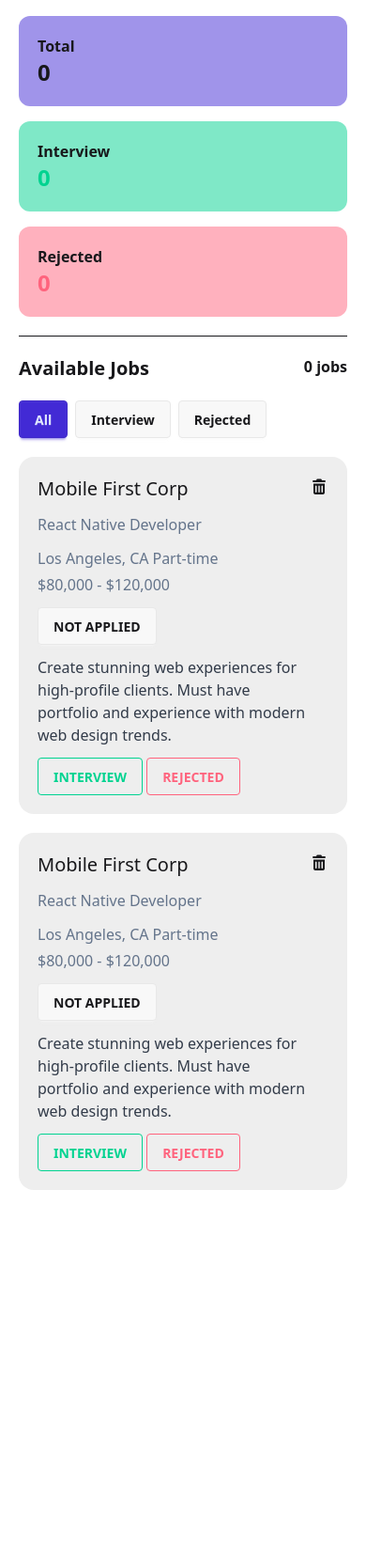
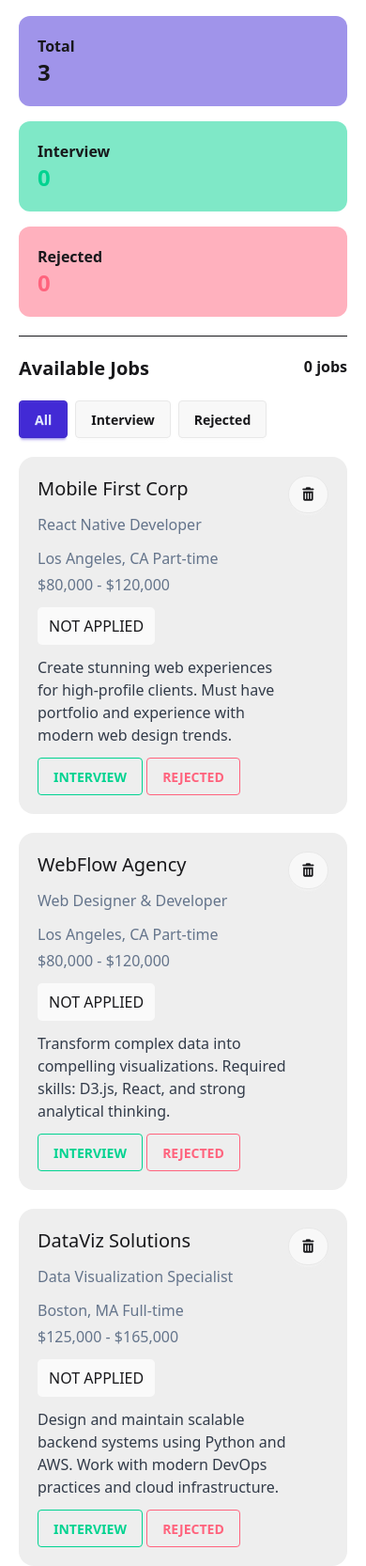
Before and after one commit to nayon-kumar/Programming-Hero-Assignment-4, a plain HTML site: page index.html in a window 390 px wide. Shown: the part 55-1721 px from the top of the page at 94% size. Before the commit the page ends 1321 px from the top, so only its background shows below. Drawn offline with nearby package versions, Linux system fonts and the light colour scheme.

Commit message:
No jobs available function added

```diff
--- a/index.html
+++ b/index.html
@@ -64,10 +64,25 @@
           <button id="interviewFilter" class="btn">Interview</button>
           <button id="rejectedFilter" class="btn">Rejected</button>
         </div>
+        <!-- Filtered elements -->
+        <div id="allFilteredElemet" class="space-y-5"></div>
+
+        <!-- No jobs available -->
+        <div id="noJob" class="my-[100px] hidden">
+          <div class="text-center">
+            <img class="mx-auto" src="images/jobs.png" alt="" />
+            <h3 class="text-xl mt-5 font-bold">No jobs available</h3>
+            <p class="text-[#64748B]">
+              Check back soon for new job opportunities
+            </p>
+          </div>
+        </div>
         <!-- Main Container -->
-        <div class="space-y-5">
+        <div id="allCards" class="space-y-5 hidden">
           <!-- Card -->
-          <div class="flex justify-between bg-base-300 p-5 rounded-2xl">
+          <div
+            class="cardContainer flex justify-between bg-base-300 p-5 rounded-2xl"
+          >
             <div class="space-y-3">
               <h3 class="companyName text-xl">Mobile First Corp</h3>
               <p class="position text-[#64748B]">React Native Developer</p>
@@ -76,7 +91,11 @@
                 <p class="type">Part-time</p>
                 <p class="salary">$80,000 - $120,000</p>
               </div>
-              <button class="statuss btn uppercase">Not Applied</button>
+              <button
+                class="statuss bg-white/70 px-3 py-2 rounded-[5px] uppercase"
+              >
+                Not Applied
+              </button>
               <p class="description text-[#323B49]">
                 Create stunning web experiences for high-profile clients. Must
                 have portfolio and experience with modern web design trends.
@@ -93,25 +112,31 @@
               </div>
             </div>
             <div>
-              <button class="cursor-pointer">
+              <button class="btn px-3 py-2 rounded-full">
                 <i class="fa-solid fa-trash-can"></i>
               </button>
             </div>
           </div>
           <!-- Card -->
-          <div class="flex justify-between bg-base-300 p-5 rounded-2xl">
+          <div
+            class="cardContainer flex justify-between bg-base-300 p-5 rounded-2xl"
+          >
             <div class="space-y-3">
-              <h3 class="companyName text-xl">Mobile First Corp</h3>
-              <p class="position text-[#64748B]">React Native Developer</p>
+              <h3 class="companyName text-xl">WebFlow Agency</h3>
+              <p class="position text-[#64748B]">Web Designer & Developer</p>
               <div class="flex flex-wrap gap-1 text-[#64748B]">
                 <p class="location">Los Angeles, CA</p>
                 <p class="type">Part-time</p>
                 <p class="salary">$80,000 - $120,000</p>
               </div>
-              <button class="statuss btn uppercase">Not Applied</button>
+              <button
+                class="statuss bg-white/70 px-3 py-2 rounded-[5px] uppercase"
+              >
+                Not Applied
+              </button>
               <p class="description text-[#323B49]">
-                Create stunning web experiences for high-profile clients. Must
-                have portfolio and experience with modern web design trends.
+                Transform complex data into compelling visualizations. Required
+                skills: D3.js, React, and strong analytical thinking.
               </p>
               <div>
                 <button
@@ -125,7 +150,47 @@
               </div>
             </div>
             <div>
-              <button class="cursor-pointer">
+              <button class="btn px-3 py-2 rounded-full">
+                <i class="fa-solid fa-trash-can"></i>
+              </button>
+            </div>
+          </div>
+          <!-- Card -->
+          <div
+            class="cardContainer flex justify-between bg-base-300 p-5 rounded-2xl"
+          >
+            <div class="space-y-3">
+              <h3 class="companyName text-xl">DataViz Solutions</h3>
+              <p class="position text-[#64748B]">
+                Data Visualization Specialist
+              </p>
+              <div class="flex flex-wrap gap-1 text-[#64748B]">
+                <p class="location">Boston, MA</p>
+                <p class="type">Full-time</p>
+                <p class="salary">$125,000 - $165,000</p>
+              </div>
+              <button
+                class="statuss bg-white/70 px-3 py-2 rounded-[5px] uppercase"
+              >
+                Not Applied
+              </button>
+              <p class="description text-[#323B49]">
+                Design and maintain scalable backend systems using Python and
+                AWS. Work with modern DevOps practices and cloud infrastructure.
+              </p>
+              <div>
+                <button
+                  class="interviewBtn uppercase btn btn-outline btn-success"
+                >
+                  Interview
+                </button>
+                <button class="rejectedBtn uppercase btn btn-outline btn-error">
+                  Rejected
+                </button>
+              </div>
+            </div>
+            <div>
+              <button class="btn px-3 py-2 rounded-full">
                 <i class="fa-solid fa-trash-can"></i>
               </button>
             </div>
--- a/script/script.js
+++ b/script/script.js
@@ -21,3 +21,115 @@
 
   rejectedFilter.classList.add("btn-primary");
 });
+
+// List and list calculation
+let allList = [];
+let interviewList = [];
+let rejectedList = [];
+
+function updateAll() {
+  document.getElementById("total").innerText = allList.length;
+  document.getElementById("interview").innerText = interviewList.length;
+  document.getElementById("rejected").innerText = rejectedList.length;
+}
+
+// Select all cards
+const allCards = document.querySelectorAll(".cardContainer");
+allCards.forEach((card, index) => {
+  const companyName = card.querySelector(".companyName").innerText;
+  const position = card.querySelector(".position").innerText;
+  const location = card.querySelector(".location").innerText;
+  const type = card.querySelector(".type").innerText;
+  const salary = card.querySelector(".salary").innerText;
+  const description = card.querySelector(".description").innerText;
+  const statuss = card.querySelector(".statuss").innerText;
+
+  const cardObj = {
+    id: index,
+    companyName,
+    position,
+    location,
+    type,
+    salary,
+    description,
+    statuss,
+  };
+  allList.push(cardObj);
+});
+
+updateAll();
+
+// Show all card
+function showAllCards() {
+  const allFilteredElemet = document.getElementById("allFilteredElemet");
+
+  for (const card of allList) {
+    const div = document.createElement("div");
+    div.innerHTML = `
+    <div
+            class="cardContainer flex justify-between bg-base-300 p-5 rounded-2xl"
+          >
+            <div class="space-y-3">
+              <h3 class="companyName text-xl">${card.companyName}</h3>
+              <p class="position text-[#64748B]">${card.position}</p>
+              <div class="flex flex-wrap gap-1 text-[#64748B]">
+                <p class="location">${card.location}</p>
+                <p class="type">${card.type}</p>
+                <p class="salary">${card.salary}</p>
+              </div>
+              <button
+                class="statuss bg-white/70 px-3 py-2 rounded-[5px] uppercase"
+              >
+                Not Applied
+              </button>
+              <p class="description text-[#323B49]">
+                ${card.description}
+              </p>
+              <div>
+                <button
+                  class="interviewBtn uppercase btn btn-outline btn-success"
+                >
+                  Interview
+                </button>
+                <button class="rejectedBtn uppercase btn btn-outline btn-error">
+                  Rejected
+                </button>
+              </div>
+            </div>
+            <div>
+              <button class="btn px-3 py-2 rounded-full">
+                <i class="fa-solid fa-trash-can"></i>
+              </button>
+            </div>
+          </div>
+    `;
+    allFilteredElemet.appendChild(div);
+  }
+}
+showAllCards();
+
+// Passing all list
+allFilter.addEventListener("click", function () {
+  filterObj(allList);
+});
+interviewFilter.addEventListener("click", function () {
+  filterObj(interviewList);
+});
+rejectedFilter.addEventListener("click", function () {
+  filterObj(rejectedList);
+});
+
+// Filter object function
+function filterObj(obj) {
+  if (obj.length == 0) {
+    const allFilteredElemetHide = document.getElementById("allFilteredElemet");
+    allFilteredElemetHide.classList.add("hidden");
+    const noJob = document.getElementById("noJob");
+    noJob.classList.remove("hidden");
+  } else {
+    const allFilteredElemetHide = document.getElementById("allFilteredElemet");
+    allFilteredElemetHide.classList.remove("hidden");
+    const noJob = document.getElementById("noJob");
+    noJob.classList.add("hidden");
+  }
+}
```
